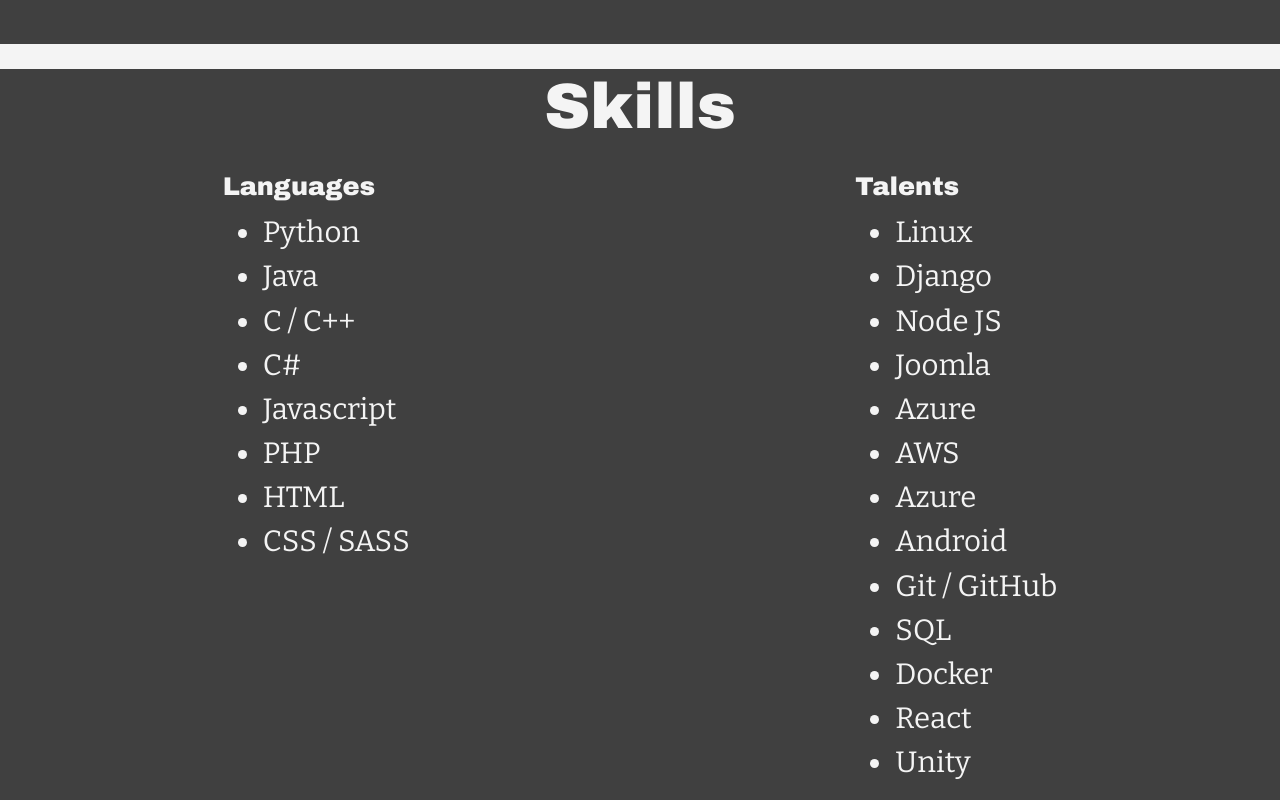
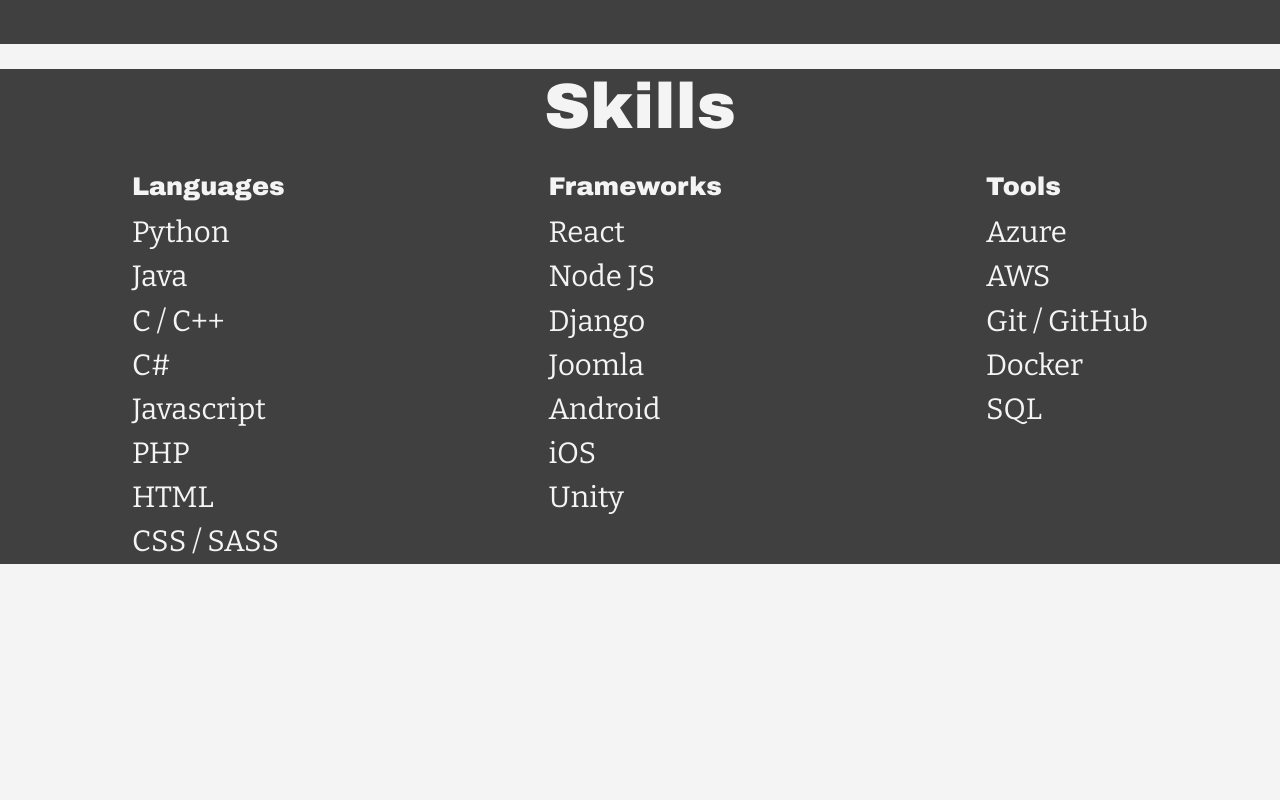
Before and after one commit to ConnorAustin/PersonalWebsite, a React (Create React App) app: page / in a window 1280 px wide. Shown: the part 3063-3863 px from the top of the page. After the commit the page ends 3627 px from the top, so only its background shows below. Built offline with nearby package versions, Linux system fonts and the light colour scheme.

Commit message:
Cleaned up skills

```diff
--- a/src/Intro/Intro.js
+++ b/src/Intro/Intro.js
@@ -61,6 +61,7 @@
 					</span>
 					<span id="identity-container">
 						{identities_list}
+						<span className="underline"></span>
 					</span>
 				</div>
 			</div>
--- a/src/Me/Me.js
+++ b/src/Me/Me.js
@@ -12,18 +12,18 @@
 	render() {
 		let terminal_attributes = terminal_list.map((el) => {
 			return (
-				<div>{el[0]}</div>
+				<div key={el[0]}>{el[0]}</div>
 			);
 		});
 
 		let terminal_values = terminal_list.map((el) => {
 			if(el[2]) {
 				return (
-					<div><b><a href={el[2]}>{el[1]}</a></b></div>
+					<div key={el[1]}><b><a href={el[2]}>{el[1]}</a></b></div>
 				);
 			}
 			return (
-				<div><b><a>{el[1]}</a></b></div>
+				<div key={el[1]}><b><a>{el[1]}</a></b></div>
 			);
 		});
 
--- a/src/Skills/Skills.css
+++ b/src/Skills/Skills.css
@@ -14,7 +14,10 @@
     font-size: 2vw; }
   #skills-container .skills-list {
     font-size: 2vw;
-    width: 100%; }
+    width: 100%;
+    list-style: none;
+    margin: 0;
+    padding: 0; }
   #skills-container li {
     font-size: 2.3vw;
     font-family: 'Bitter', serif; }
--- a/src/Skills/Skills.js
+++ b/src/Skills/Skills.js
@@ -1,44 +1,66 @@
 import React from 'react';
 import './Skills.css';
 
+const skills = [
+	{
+		name: 'Languages',
+		skills: [
+			'Python',
+			'Java',
+			'C / C++',
+			'C#',
+			'Javascript',
+			'PHP',
+			'HTML',
+			'CSS / SASS'
+		]
+	},
+	{
+		name: 'Frameworks',
+		skills: [
+			'React',
+			'Node JS',
+			'Django',
+			'Joomla',
+			'Android',
+			'iOS',
+			'Unity'
+		]
+	},
+	{
+		name: 'Tools',
+		skills: [
+			'Azure',
+			'AWS',
+			'Git / GitHub',
+			'Docker',
+			'SQL'
+		]
+	},
+
+];
 export default class Skills extends React.Component {
 	render() {
+		let skill_elements = skills.map((s) => {
+			let list = s.skills.map((skill) => {
+				return (<li key={skill}>{skill}</li>);
+			});
+
+			return (
+			<span key={s.name}>
+				<h2>{s.name}</h2>
+				<ul className="skills-list">
+					{list}
+				</ul>
+			</span>
+			);
+		});
+
 		return (
 		<div id="skills-container">
 			<h1>Skills</h1>
 			<div className="skills-list-container">
-				<span>
-					<h2>Languages</h2>
-					<ul className="skills-list">
-						<li>Python</li>
-						<li>Java</li>
-						<li>C / C++</li>
-						<li>C#</li>
-						<li>Javascript</li>
-						<li>PHP</li>
-						<li>HTML</li>
-						<li>CSS / SASS</li>
-					</ul>
-				</span>
-
-				<span>
-					<h2>Talents</h2>
-					<ul className="skills-list">
-						<li>Linux</li>
-						<li>Django</li>
-						<li>Node JS</li>
-						<li>Joomla</li>
-						<li>Azure</li>
-						<li>AWS</li>
-						<li>Azure</li>
-						<li>Android</li>
-						<li>Git / GitHub</li>
-						<li>SQL</li>
-						<li>Docker</li>
-						<li>React</li>
-						<li>Unity</li>
-					</ul>
-				</span>
+				{skill_elements}
 			</div>
 		</div>
 		);
--- a/src/Skills/Skills.scss
+++ b/src/Skills/Skills.scss
@@ -22,6 +22,9 @@
 	.skills-list {
 		font-size: 2vw;
 		width: 100%;
+		list-style: none;
+		margin: 0;
+		padding: 0;
 	}
 
 	li {
```
Also changed, not shown: 1 other file (tests, documents, lock files or other folders).
